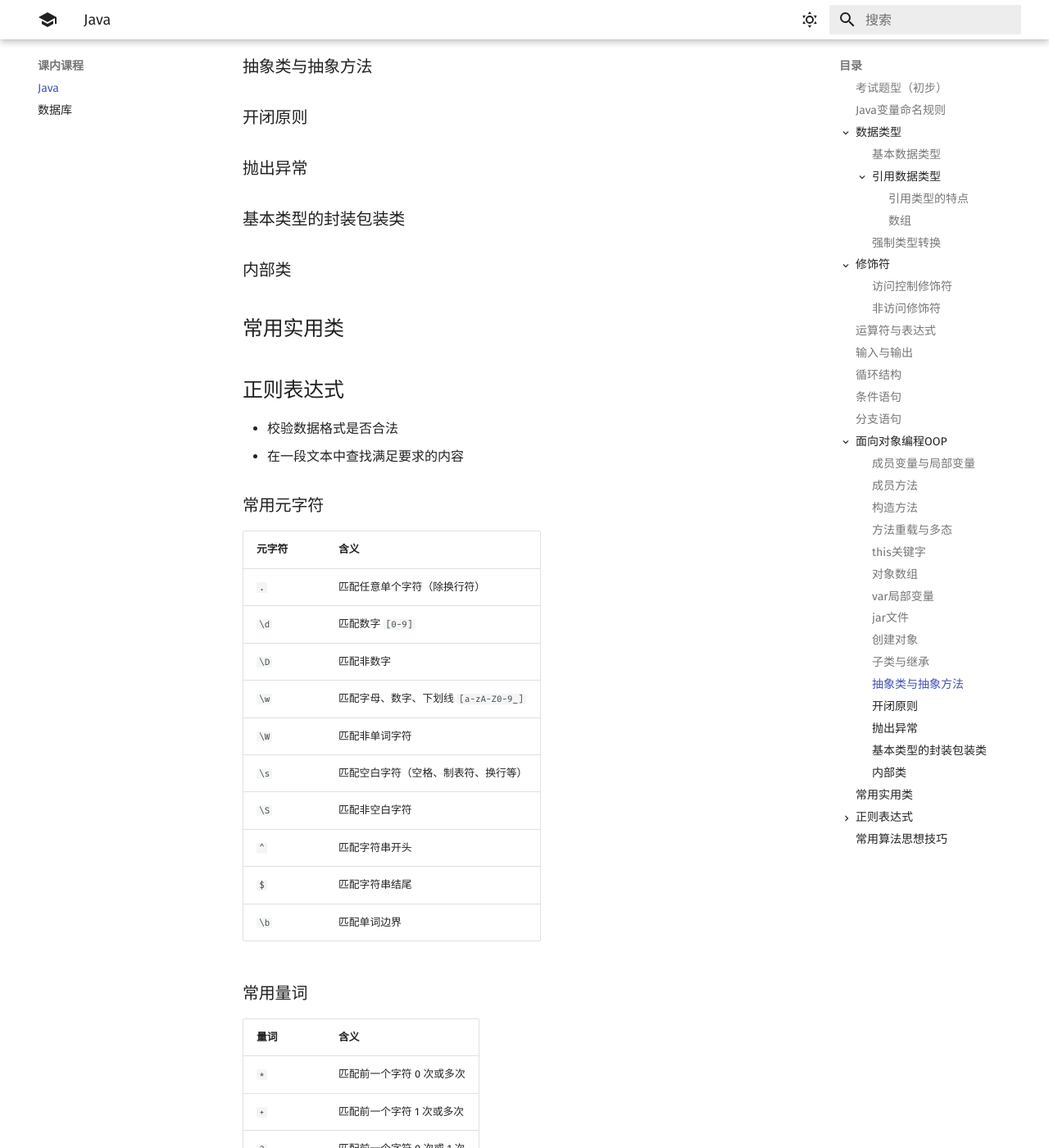
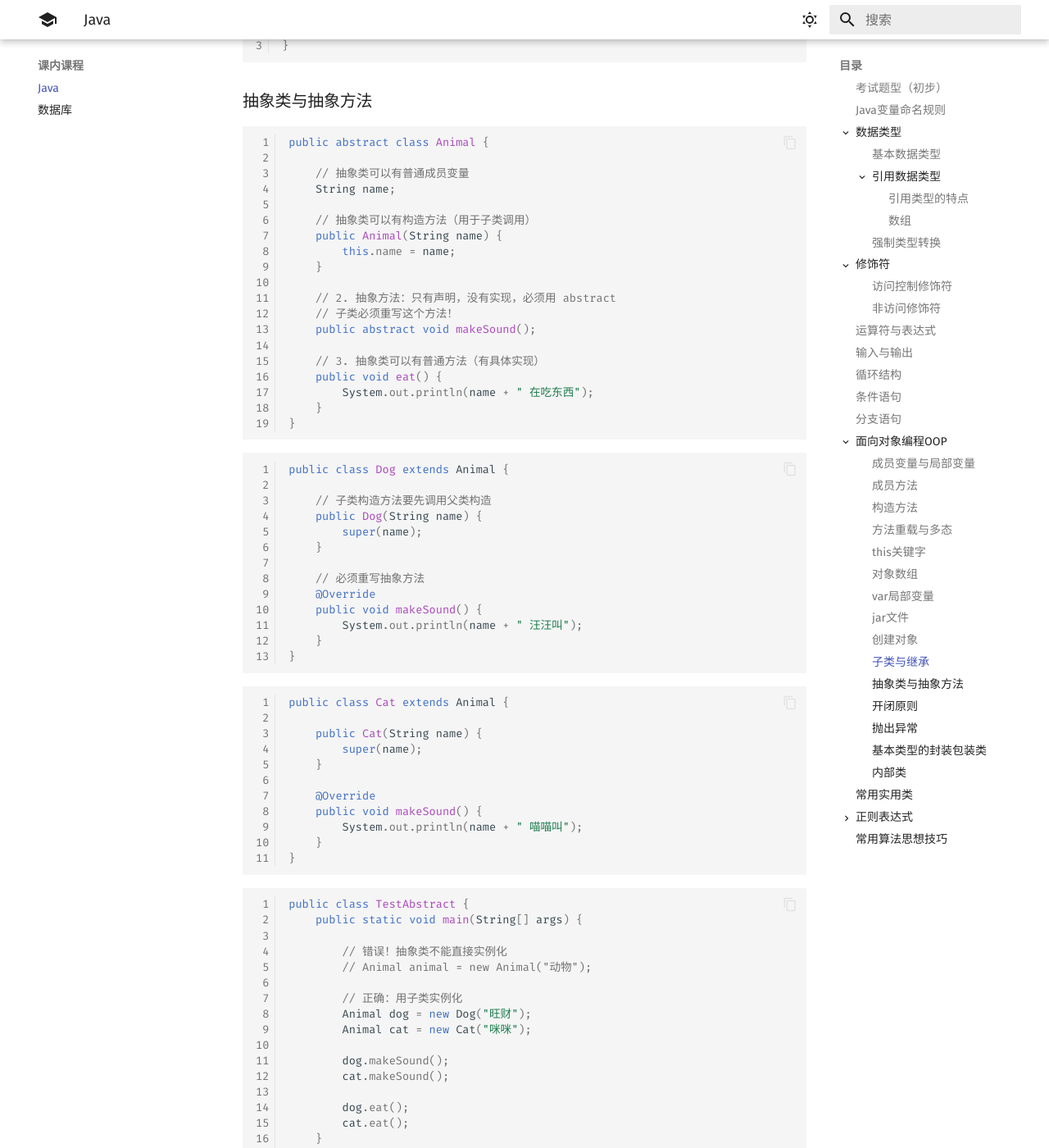
Before and after one commit to weiy02/Wei_Blog, an MkDocs documentation site: the page built from docs/Classes/Java.md, in a window 1280 px wide and 1400 px high, scrolled down 11143 px. Shown: the whole window at 82% size. Built offline with MkDocs 1.6.1 and Material for MkDocs 9.7.7, drawn with Linux system fonts in a browser that asks for light colours; some of the changed text lies outside the part shown.

Commit message:
7月8日1

````diff
--- a/docs/Classes/Java.md
+++ b/docs/Classes/Java.md
@@ -385,6 +385,8 @@ if(a>=5){
 
 ### 方法重载与多态
 
+**多态：**父类的某个方法被其子类重写的时候可以产生各自的功能行为
+
 ### this关键字
 
 ### 对象数组
@@ -492,7 +494,81 @@ class son extends father{
 
 ### 抽象类与抽象方法
 
+```java
+public abstract class Animal {
+
+    // 抽象类可以有普通成员变量
+    String name;
+
+    // 抽象类可以有构造方法（用于子类调用）
+    public Animal(String name) {
+        this.name = name;
+    }
+
+    // 2. 抽象方法：只有声明，没有实现，必须用 abstract
+    // 子类必须重写这个方法！
+    public abstract void makeSound();
+
+    // 3. 抽象类可以有普通方法（有具体实现）
+    public void eat() {
+        System.out.println(name + " 在吃东西");
+    }
+}
+```
+
+```java
+public class Dog extends Animal {
+
+    // 子类构造方法要先调用父类构造
+    public Dog(String name) {
+        super(name);
+    }
+
+    // 必须重写抽象方法
+    @Override
+    public void makeSound() {
+        System.out.println(name + " 汪汪叫");
+    }
+}
+```
+
+```java
+public class Cat extends Animal {
+
+    public Cat(String name) {
+        super(name);
+    }
+
+    @Override
+    public void makeSound() {
+        System.out.println(name + " 喵喵叫");
+    }
+}
+```
+
+```java
+public class TestAbstract {
+    public static void main(String[] args) {
+
+        // 错误！抽象类不能直接实例化
+        // Animal animal = new Animal("动物");
+
+        // 正确：用子类实例化
+        Animal dog = new Dog("旺财");
+        Animal cat = new Cat("咪咪");
+
+        dog.makeSound();
+        cat.makeSound();
+
+        dog.eat();
+        cat.eat();
+    }
+}
+```
+
 ### 开闭原则
+
+对扩展开放，对修改关闭
 
 ### 抛出异常
 
````
